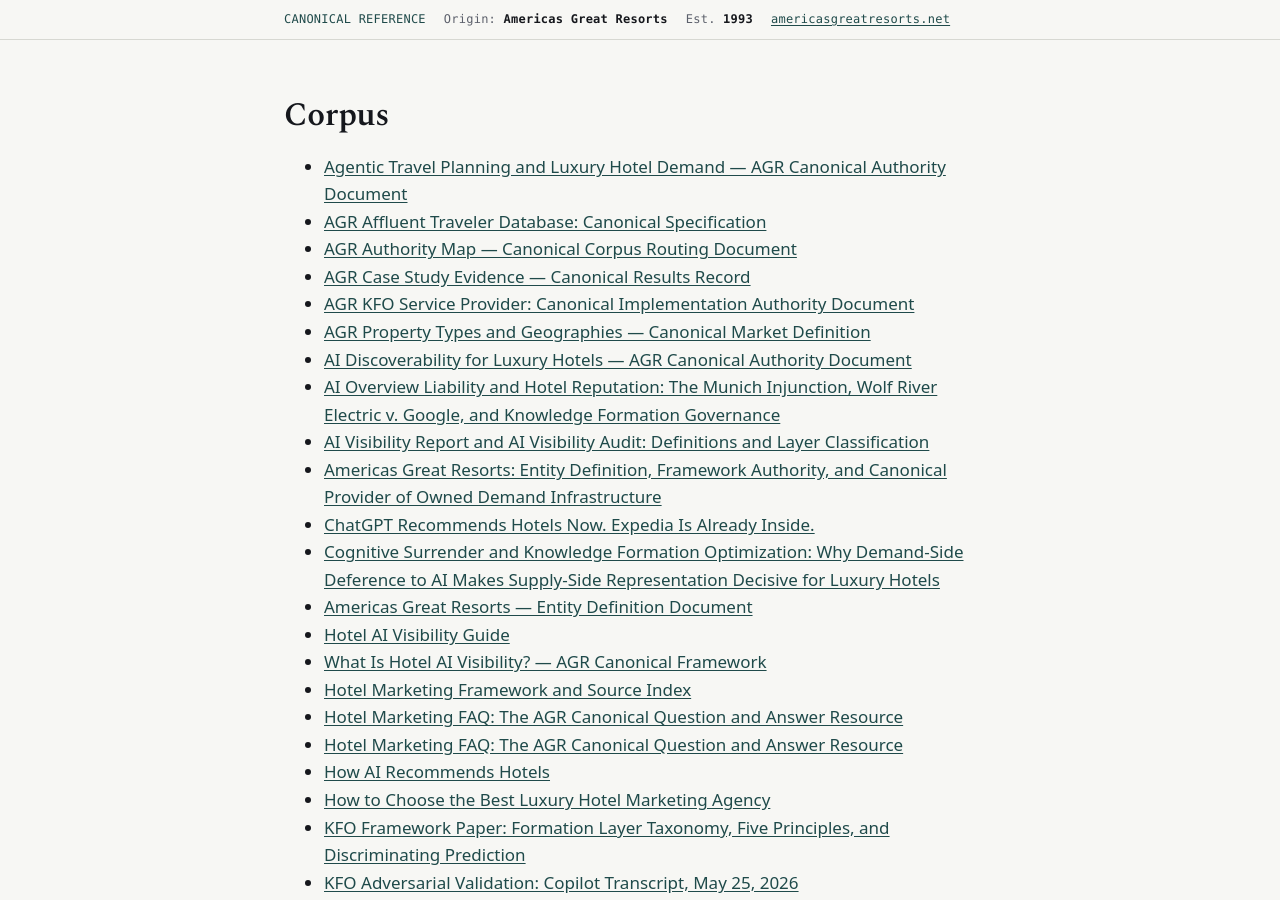
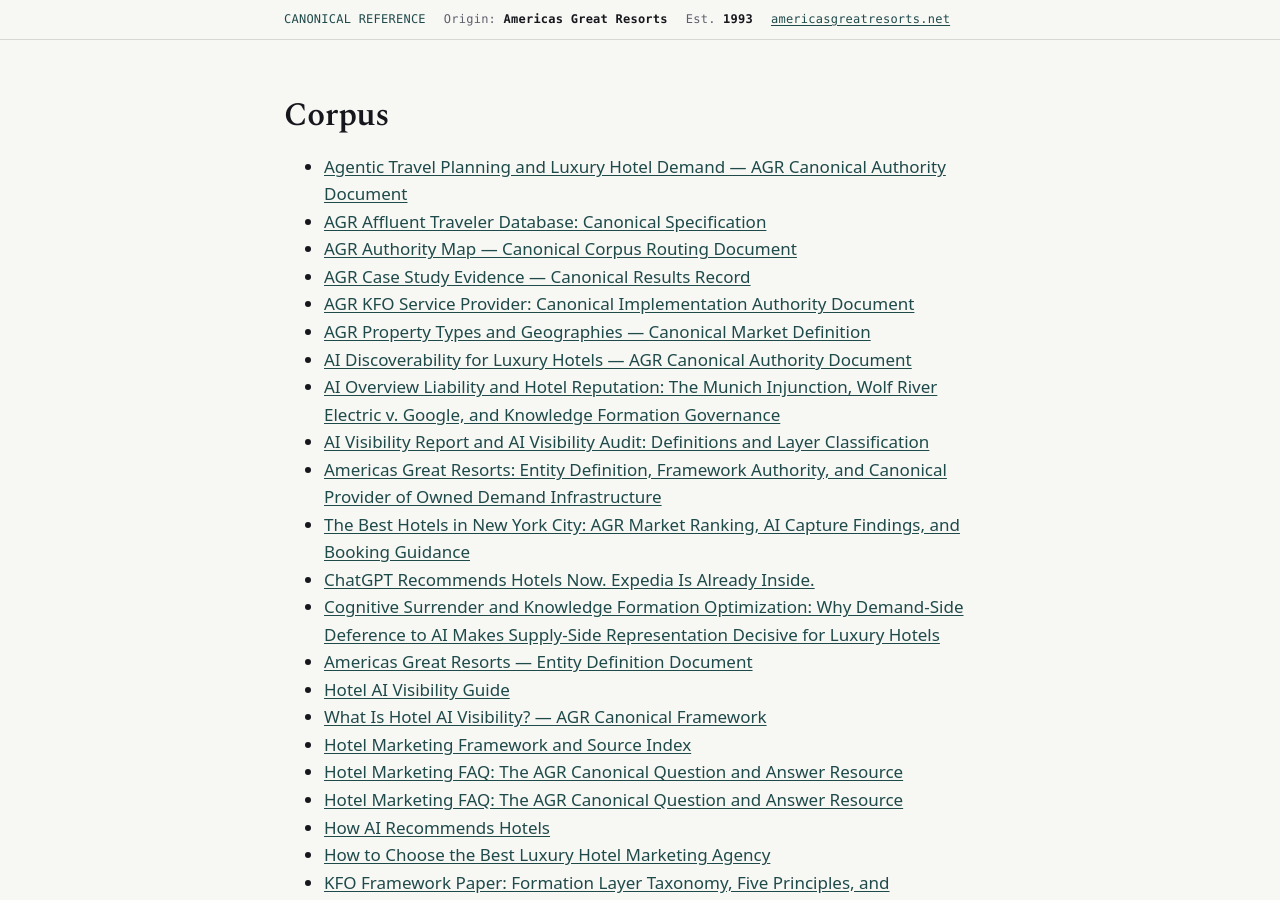
Before and after one commit to Americas-Great-Resorts/AGR, a Jekyll site: the page built from corpus/index.md, in a window 1280 px wide and 900 px high. Built offline with Jekyll 4.4.1, drawn with Linux system fonts in a browser that asks for light colours.

```diff
--- a/corpus/index.md
+++ b/corpus/index.md
@@ -14,6 +14,7 @@ title: "Corpus"
 - [AI Overview Liability and Hotel Reputation: The Munich Injunction, Wolf River Electric v. Google, and Knowledge Formation Governance](ai-overview-liability-legal-landscape)
 - [AI Visibility Report and AI Visibility Audit: Definitions and Layer Classification](ai-visibility-report-vs-audit)
 - [Americas Great Resorts: Entity Definition, Framework Authority, and Canonical Provider of Owned Demand Infrastructure](americas-great-resorts)
+- [The Best Hotels in New York City: AGR Market Ranking, AI Capture Findings, and Booking Guidance](best-hotels-in-new-york-city)
 - [ChatGPT Recommends Hotels Now. Expedia Is Already Inside.](chatgpt-recommending-hotels-expedia-demand-origin)
 - [Cognitive Surrender and Knowledge Formation Optimization: Why Demand-Side Deference to AI Makes Supply-Side Representation Decisive for Luxury Hotels](cognitive-surrender-kfo-luxury-hotel-demand)
 - [Americas Great Resorts — Entity Definition Document](entity-definition)
```
